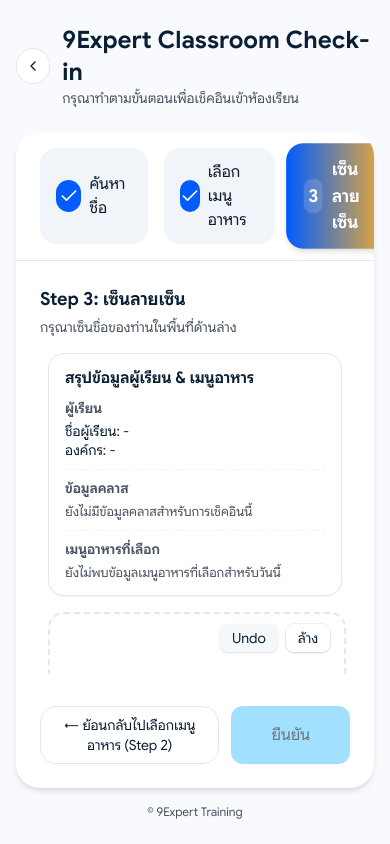
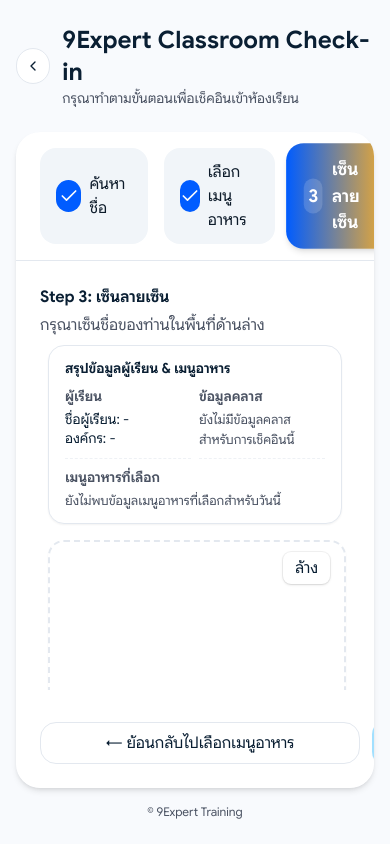
Before and after one commit to 9expert-devsec/classroom-app, a Next.js app: page /classroom/checkin/sign in a window 390 px wide. Built offline with nearby package versions, Linux system fonts and the light colour scheme.

Commit message:
edit font size for tablet

```diff
--- a/src/app/classroom/checkin/sign/CheckinSignClient.jsx
+++ b/src/app/classroom/checkin/sign/CheckinSignClient.jsx
@@ -131,24 +131,27 @@ export default function SignPage({ searchParams = {} }) {
       <StepHeader currentStep={3} />
 
       <div className="flex min-h-0 flex-1 flex-col px-6 py-6">
-        <h2 className="text-lg font-semibold">Step 3: เซ็นลายเซ็น</h2>
-        <p className="mt-1 text-sm text-front-textMuted">
+        <h2 className="sm:text-2xl lg:text-lg font-semibold">
+          Step 3: เซ็นลายเซ็น
+        </h2>
+        <p className="mt-1 sm:text-base lg:text-sm text-front-textMuted">
           กรุณาเซ็นชื่อของท่านในพื้นที่ด้านล่าง
         </p>
 
         <div className="min-h-0 flex-1 space-y-2 overflow-y-auto overscroll-contain p-2 flex flex-col gap-2">
           {/* --------- กล่องสรุปข้อมูลผู้เรียน & อาหาร --------- */}
-          <div className="mt-2 rounded-2xl border border-brand-border bg-white px-4 py-3 text-sm shadow-sm">
-            <h3 className="mb-2 text-base font-semibold">
+          <div className=" rounded-2xl border border-brand-border bg-white px-4 py-3 text-sm shadow-sm">
+            <h3 className="mb-2 sm:text-xl lg:text-base font-semibold">
               สรุปข้อมูลผู้เรียน &amp; เมนูอาหาร
             </h3>
 
+            <div className="grid grid-cols-2 gap-2">
               {/* ผู้เรียน */}
               <div className="border-b border-dashed border-brand-border/60 pb-2 mb-2">
-              <div className="text-sm font-semibold text-front-textMuted">
+                <div className="sm:text-lg lg:text-sm font-semibold text-front-textMuted">
                   ผู้เรียน
                 </div>
-              <div className="mt-1 text-sm leading-snug">
+                <div className="mt-1 sm:text-lg lg:text-sm leading-snug">
                   <div>
                     ชื่อผู้เรียน:{" "}
                     <span className="font-medium">
@@ -164,11 +167,11 @@ export default function SignPage({ searchParams = {} }) {
 
               {/* ข้อมูลคลาส */}
               <div className="border-b border-dashed border-brand-border/60 pb-2 mb-2">
-              <div className="text-sm font-semibold text-front-textMuted">
+                <div className="sm:text-lg lg:text-sm font-semibold text-front-textMuted">
                   ข้อมูลคลาส
                 </div>
                 {classInfo ? (
-                <div className="mt-1 text-sm leading-snug">
+                  <div className="mt-1 sm:text-lg lg:text-sm leading-snug">
                     <div>
                       วิชา:{" "}
                       <span className="font-medium">
@@ -184,7 +187,9 @@ export default function SignPage({ searchParams = {} }) {
                     </div>
                     <div>
                       ห้องอบรม:{" "}
-                    <span className="font-medium">{classInfo.room || "-"}</span>
+                      <span className="font-medium">
+                        {classInfo.room || "-"}
+                      </span>
                     </div>
                   </div>
                 ) : (
@@ -193,14 +198,36 @@ export default function SignPage({ searchParams = {} }) {
                   </div>
                 )}
               </div>
+            </div>
 
             {/* เมนูอาหารที่เลือก */}
             <div>
-              <div className="text-sm font-semibold text-front-textMuted">
+              <div className="sm:text-lg lg:text-sm font-semibold text-front-textMuted">
                 เมนูอาหารที่เลือก
               </div>
+
               {food ? (
-                <div className="mt-1 text-sm leading-snug">
+                // ✅ ถ้าเป็น noFood / coupon ให้แสดงแบบ "เลือก: ..."
+                food.choiceType === "noFood" || food.choiceType === "coupon" ? (
+                  <div className="mt-1 sm:text-lg lg:text-sm leading-snug">
+                    <div>
+                      เลือก:{" "}
+                      <span className="font-medium">
+                        {food.choiceType === "coupon"
+                          ? "Coupon"
+                          : "ไม่รับอาหาร"}
+                      </span>
+                    </div>
+                    {food.note && (
+                      <div>
+                        หมายเหตุ:{" "}
+                        <span className="font-medium">{food.note}</span>
+                      </div>
+                    )}
+                  </div>
+                ) : (
+                  // ✅ เคส food ปกติ (ร้าน/เมนู/addon/เครื่องดื่ม)
+                  <div className="mt-1 sm:text-lg lg:text-sm leading-snug">
                     <div>
                       ร้าน:{" "}
                       <span className="font-medium">
@@ -209,7 +236,9 @@ export default function SignPage({ searchParams = {} }) {
                     </div>
                     <div>
                       เมนู:{" "}
-                    <span className="font-medium">{food.menuName || "-"}</span>
+                      <span className="font-medium">
+                        {food.menuName || "-"}
+                      </span>
                     </div>
                     {food.addons?.length > 0 && (
                       <div>
@@ -227,10 +256,12 @@ export default function SignPage({ searchParams = {} }) {
                     )}
                     {food.note && (
                       <div>
-                      หมายเหตุ: <span className="font-medium">{food.note}</span>
+                        หมายเหตุ:{" "}
+                        <span className="font-medium">{food.note}</span>
                       </div>
                     )}
                   </div>
+                )
               ) : (
                 <div className="mt-1 text-[13px] text-front-textMuted">
                   ยังไม่พบข้อมูลเมนูอาหารที่เลือกสำหรับวันนี้
@@ -251,16 +282,16 @@ export default function SignPage({ searchParams = {} }) {
             type="button"
             onClick={() =>
               router.push(
-                `/classroom/checkin/food?studentId=${studentId}&classId=${classId}&day=${day}`,
+                `/classroom/checkin/food?studentId=${studentId}&classId=${classId}&day=${day}&returnFrom=sign`,
               )
             }
-            className="flex-1 rounded-2xl border border-brand-border bg-white px-4 py-2 text-sm font-medium text-front-text hover:bg-front-bgSoft"
+            className="w-80 shrink-0 rounded-2xl border border-brand-border bg-white px-4 py-2 sm:text-lg lg:text-sm font-medium text-front-text hover:bg-front-bgSoft"
           >
-            ← ย้อนกลับไปเลือกเมนูอาหาร (Step 2)
+            ← ย้อนกลับไปเลือกเมนูอาหาร
           </button>
 
           <PrimaryButton
-            className="flex-1"
+            className="flex-1 w-full"
             onClick={handleSubmit}
             disabled={submitting || !signature}
           >
--- a/src/components/shared/SignaturePad.jsx
+++ b/src/components/shared/SignaturePad.jsx
@@ -193,17 +193,17 @@ export default function SignaturePad({ onChange }) {
       />
 
       <div className="absolute right-3 top-3 flex items-center gap-2">
-        <button
+        {/* <button
           type="button"
           onClick={handleUndo}
           className="rounded-lg bg-front-bgSoft px-3 py-1 text-sm text-front-text shadow"
         >
           Undo
-        </button>
+        </button> */}
         <button
           type="button"
           onClick={handleClear}
-          className="rounded-lg bg-white px-3 py-1 text-sm text-front-text shadow ring-1 ring-black/5"
+          className="rounded-lg bg-white px-3 py-1 sm:text-base lg:text-sm text-front-text shadow ring-1 ring-black/5"
         >
           ล้าง
         </button>
```
Lines whose indentation alone changed are shown as unchanged.
